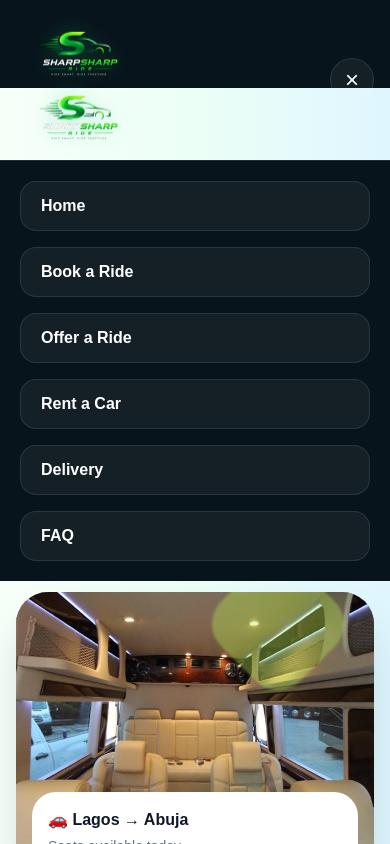
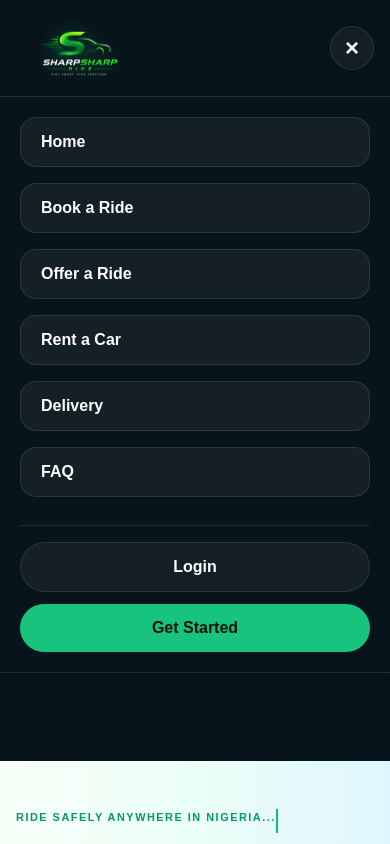
Before and after one commit to joyonovae/sharpsharp-ride-v2, a Next.js app: page / in a window 390 px wide. Both pictures are taken after a click on the button "Open menu". Shown: the top 844 px of the page. Built offline with nearby package versions, Linux system fonts and the light colour scheme; no server answers.

Commit message:
Fix hero spacing + mobile layout

```diff
--- a/components/Navbar.tsx
+++ b/components/Navbar.tsx
@@ -22,20 +22,19 @@ export default function Navbar() {
   const [loading, setLoading] = useState(true);
   const [accountOpen, setAccountOpen] = useState(false);
   const [mobileOpen, setMobileOpen] = useState(false);
-
-  // 🔥 NEW: scroll state
   const [scrolled, setScrolled] = useState(false);
 
   const userEmail = user?.email?.toLowerCase() || "";
   const isAdmin = userRole === "admin" || ADMIN_EMAILS.includes(userEmail);
 
-  // 🔥 scroll listener
   useEffect(() => {
     function handleScroll() {
       setScrolled(window.scrollY > 40);
     }
 
+    handleScroll();
     window.addEventListener("scroll", handleScroll);
+
     return () => window.removeEventListener("scroll", handleScroll);
   }, []);
 
@@ -101,10 +100,12 @@ export default function Navbar() {
 
   async function handleLogout() {
     await supabase.auth.signOut();
+
     setUser(null);
     setUserRole(null);
     setAccountOpen(false);
     setMobileOpen(false);
+
     router.replace("/");
     router.refresh();
   }
@@ -115,19 +116,12 @@ export default function Navbar() {
   }
 
   return (
-    <nav
-      className={`fixed left-0 right-0 top-0 z-50 border-b transition-all duration-300 ${
-        scrolled
-          ? "border-white/10 bg-[#08141b]/95 shadow-lg backdrop-blur"
-          : "border-transparent bg-transparent"
-      }`}
-    >
+    <nav className="sticky left-0 right-0 top-0 z-50 border-b border-white/10 bg-[#08141b]/95 shadow-lg backdrop-blur transition-all duration-300">
       <div className="mx-auto flex max-w-7xl items-center justify-between px-4 py-4 sm:px-5 lg:px-8">
-        {/* LOGO */}
         <Link href="/" onClick={closeMenus} className="flex items-center">
           <div
             className={`transition-all duration-300 ${
-              scrolled ? "scale-[0.9]" : "scale-100"
+              scrolled ? "scale-[0.92]" : "scale-100"
             }`}
           >
             <Image
@@ -141,22 +135,10 @@ export default function Navbar() {
                   : "h-16 drop-shadow-[0_0_10px_rgba(24,195,126,0.35)] sm:h-20 lg:h-20"
               }`}
               priority
-/><Image
-  src={NAV_LOGO}
-  alt="SharpSharp Ride logo"
-  width={280}
-  height={95}
-  className={`w-auto object-contain transition-all duration-300 ${
-    scrolled
-      ? "h-14 drop-shadow-[0_0_6px_rgba(24,195,126,0.25)]"
-      : "h-16 drop-shadow-[0_0_10px_rgba(24,195,126,0.35)] sm:h-20 lg:h-24"
-  }`}
-  priority
             />
           </div>
         </Link>
 
-        {/* DESKTOP NAV */}
         <div className="hidden items-center gap-8 text-sm md:flex">
           <NavLink href="/" color="hover:text-blue-400">
             Home
@@ -189,11 +171,11 @@ export default function Navbar() {
           )}
         </div>
 
-        {/* RIGHT SIDE */}
         <div className="flex items-center gap-3">
           {!loading && user ? (
             <div className="relative hidden md:block">
               <button
+                type="button"
                 onClick={() => setAccountOpen((prev) => !prev)}
                 className="rounded-full border border-white/10 bg-white/5 px-5 py-2 text-sm font-semibold text-white"
               >
@@ -202,21 +184,37 @@ export default function Navbar() {
 
               {accountOpen && (
                 <div className="absolute right-0 mt-2 w-52 rounded-xl border border-white/10 bg-[#0d1c24] p-3 shadow-lg">
-                  <Link href="/dashboard" onClick={closeMenus} className="block py-2 text-white hover:text-emerald-400">
+                  <Link
+                    href="/dashboard"
+                    onClick={closeMenus}
+                    className="block py-2 text-white hover:text-emerald-400"
+                  >
                     Dashboard
                   </Link>
 
-                  <Link href="/dashboard/bookings" onClick={closeMenus} className="block py-2 text-white hover:text-emerald-400">
+                  <Link
+                    href="/dashboard/bookings"
+                    onClick={closeMenus}
+                    className="block py-2 text-white hover:text-emerald-400"
+                  >
                     My Bookings
                   </Link>
 
                   {isAdmin && (
-                    <Link href="/admin/driver-applications" onClick={closeMenus} className="block py-2 text-white hover:text-red-400">
+                    <Link
+                      href="/admin/driver-applications"
+                      onClick={closeMenus}
+                      className="block py-2 text-white hover:text-red-400"
+                    >
                       Admin
                     </Link>
                   )}
 
-                  <button onClick={handleLogout} className="mt-2 w-full text-left text-red-400">
+                  <button
+                    type="button"
+                    onClick={handleLogout}
+                    className="mt-2 w-full text-left text-red-400"
+                  >
                     Logout
                   </button>
                 </div>
@@ -224,42 +222,105 @@ export default function Navbar() {
             </div>
           ) : !loading ? (
             <div className="hidden items-center gap-3 md:flex">
-              <Link href="/login" className="rounded-full border border-white/10 bg-white/5 px-5 py-2 text-sm font-semibold text-white">
+              <Link
+                href="/login"
+                className="rounded-full border border-white/10 bg-white/5 px-5 py-2 text-sm font-semibold text-white"
+              >
                 Login
               </Link>
 
-              <Link href="/signup" className="rounded-full bg-[#18c37e] px-5 py-2 text-sm font-semibold text-[#04130c]">
+              <Link
+                href="/signup"
+                className="rounded-full bg-[#18c37e] px-5 py-2 text-sm font-semibold text-[#04130c]"
+              >
                 Get Started
               </Link>
             </div>
           ) : null}
 
-          {/* MOBILE MENU BUTTON */}
           <button
+            type="button"
             onClick={() => setMobileOpen((prev) => !prev)}
-            className="inline-flex h-11 w-11 items-center justify-center rounded-full border border-white/10 bg-white/5 text-2xl text-white md:hidden"
+            className="inline-flex h-11 w-11 items-center justify-center rounded-full border border-white/10 bg-white/5 text-2xl font-bold text-white md:hidden"
+            aria-label="Open menu"
           >
             {mobileOpen ? "×" : "☰"}
           </button>
         </div>
       </div>
 
-      {/* MOBILE MENU */}
       {mobileOpen && (
         <div className="border-t border-white/10 bg-[#08141b] px-5 py-5 md:hidden">
           <div className="flex flex-col gap-4 text-base font-semibold">
-            <MobileLink href="/" onClick={closeMenus}>Home</MobileLink>
-            <MobileLink href="/rides" onClick={closeMenus}>Book a Ride</MobileLink>
-            <MobileLink href="/offer-a-ride" onClick={closeMenus}>Offer a Ride</MobileLink>
-            <MobileLink href="/rent" onClick={closeMenus}>Rent a Car</MobileLink>
-            <MobileLink href="/delivery" onClick={closeMenus}>Delivery</MobileLink>
-            <MobileLink href="/faq" onClick={closeMenus}>FAQ</MobileLink>
+            <MobileLink href="/" onClick={closeMenus}>
+              Home
+            </MobileLink>
+
+            <MobileLink href="/rides" onClick={closeMenus}>
+              Book a Ride
+            </MobileLink>
+
+            <MobileLink href="/offer-a-ride" onClick={closeMenus}>
+              Offer a Ride
+            </MobileLink>
+
+            <MobileLink href="/rent" onClick={closeMenus}>
+              Rent a Car
+            </MobileLink>
+
+            <MobileLink href="/delivery" onClick={closeMenus}>
+              Delivery
+            </MobileLink>
+
+            <MobileLink href="/faq" onClick={closeMenus}>
+              FAQ
+            </MobileLink>
 
             {isAdmin && (
               <MobileLink href="/admin/driver-applications" onClick={closeMenus}>
                 Admin
               </MobileLink>
             )}
+
+            <div className="mt-3 border-t border-white/10 pt-4">
+              {!loading && user ? (
+                <div className="flex flex-col gap-3">
+                  <MobileLink href="/dashboard" onClick={closeMenus}>
+                    Dashboard
+                  </MobileLink>
+
+                  <MobileLink href="/dashboard/bookings" onClick={closeMenus}>
+                    My Bookings
+                  </MobileLink>
+
+                  <button
+                    type="button"
+                    onClick={handleLogout}
+                    className="rounded-full bg-red-500 px-5 py-3 text-left font-bold text-white"
+                  >
+                    Logout
+                  </button>
+                </div>
+              ) : !loading ? (
+                <div className="flex flex-col gap-3">
+                  <Link
+                    href="/login"
+                    onClick={closeMenus}
+                    className="rounded-full border border-white/10 bg-white/5 px-5 py-3 text-center font-bold text-white"
+                  >
+                    Login
+                  </Link>
+
+                  <Link
+                    href="/signup"
+                    onClick={closeMenus}
+                    className="rounded-full bg-[#18c37e] px-5 py-3 text-center font-bold text-[#04130c]"
+                  >
+                    Get Started
+                  </Link>
+                </div>
+              ) : null}
+            </div>
           </div>
         </div>
       )}
@@ -267,7 +328,17 @@ export default function Navbar() {
   );
 }
 
-function NavLink({ href, children, color, bold }: any) {
+function NavLink({
+  href,
+  children,
+  color,
+  bold,
+}: {
+  href: string;
+  children: React.ReactNode;
+  color: string;
+  bold?: boolean;
+}) {
   return (
     <Link
       href={href}
@@ -280,7 +351,15 @@ function NavLink({ href, children, color, bold }: any) {
   );
 }
 
-function MobileLink({ href, children, onClick }: any) {
+function MobileLink({
+  href,
+  children,
+  onClick,
+}: {
+  href: string;
+  children: React.ReactNode;
+  onClick: () => void;
+}) {
   return (
     <Link
       href={href}
--- a/src/app/page.tsx
+++ b/src/app/page.tsx
@@ -146,7 +146,7 @@ export default function HomePage() {
       <section className="relative w-full max-w-full overflow-x-hidden bg-white text-[#061116]">
         <div className="absolute inset-0 bg-[linear-gradient(90deg,#f7fff9_0%,#ecfff6_48%,#dff6ff_100%)]" />
 
-        <div className="relative mx-auto grid w-full max-w-7xl items-center gap-8 px-4 pb-20 pt-36 sm:px-5 sm:pt-40 lg:min-h-[720px] lg:grid-cols-[0.95fr_1.05fr] lg:px-12 lg:pb-24 lg:pt-36">
+        <div className="relative mx-auto grid w-full max-w-7xl items-center gap-8 px-4 pb-20 pt-12 sm:px-5 sm:pt-16 lg:min-h-[720px] lg:grid-cols-[0.95fr_1.05fr] lg:px-12 lg:pb-24 lg:pt-20">
           <div className="scroll-reveal z-10">
             <p className="typing-text mb-4 h-6 max-w-full text-[0.68rem] font-bold uppercase tracking-[0.14em] text-emerald-600 sm:text-sm">
               Ride safely anywhere in Nigeria...
```
Lines whose indentation alone changed are shown as unchanged.
